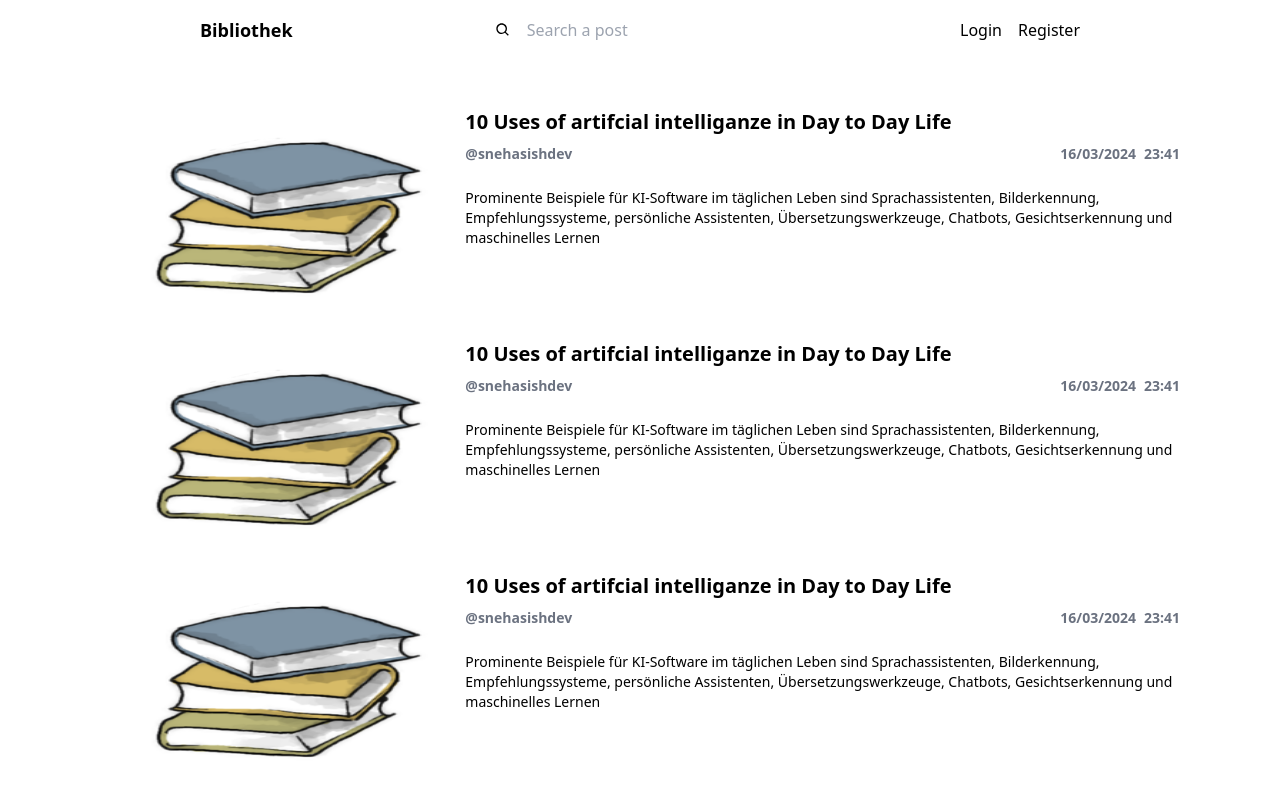
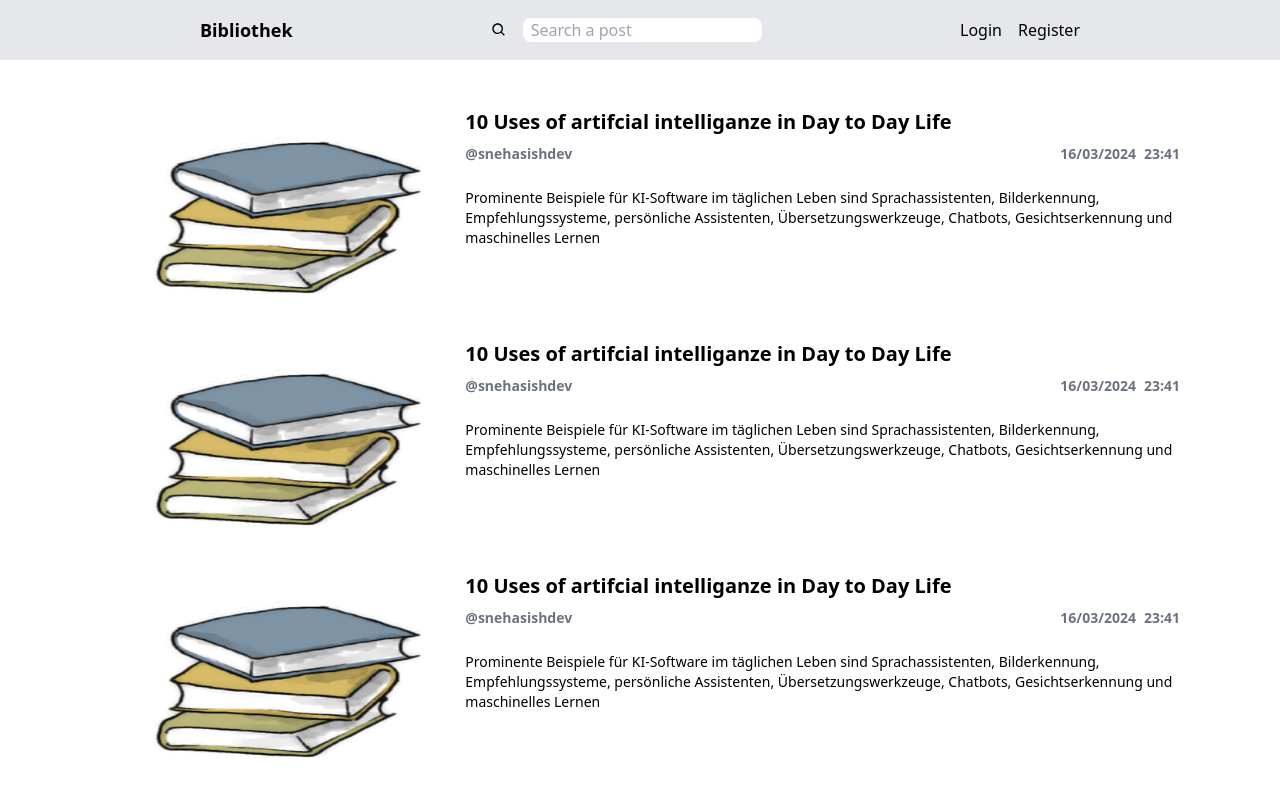
Before and after one commit to alisawiali/Biblothek-Spandau, a React (Vite) app in the folder frontend/: page / in a window 1280 px wide. Shown: the top 800 px of the page. Built offline with nearby package versions, Linux system fonts and the light colour scheme.

Commit message:
Erstellt sticke für navbar

```diff
--- a/frontend/src/compoents/navbar/Navbar.jsx
+++ b/frontend/src/compoents/navbar/Navbar.jsx
@@ -7,7 +7,7 @@ import { BiSearch } from "react-icons/bi";
 const Navbar = () => {
   const user = false;
   return (
-    <div className="flex items-center justify-between px-6 py-4 md:px-[200px] ">
+    <div className="md:sticky md:top-0 bg-gray-200 flex items-center justify-between px-6 py-4 md:px-[200px] ">
       <h1 className="text-lg md:text-x1 font-extrabold">
         <NavLink to="/">Bibliothek</NavLink>
       </h1>
@@ -16,7 +16,7 @@ const Navbar = () => {
           <BiSearch />
         </p>
         <input
-          className="outline-none px-0 text-1 "
+          className="outline-none px-0 text-1 pl-2 rounded-lg "
           type="text"
           placeholder="Search a post"
         />
--- a/frontend/src/pages/Login.jsx
+++ b/frontend/src/pages/Login.jsx
@@ -1,5 +1,6 @@
 import React from "react";
 import { NavLink } from "react-router-dom";
+import { Footer } from "../compoents/UL";
 const Login = () => {
   return (
     <>
@@ -9,7 +10,7 @@ const Login = () => {
         </h1>
         <NavLink to="/register">Register</NavLink>
       </div>
-      <div className="w-full flex justify-center items-center h-[80vh]">
+      <div className="w-full flex justify-center items-center h-[65vh]">
         <div className="flex flex-col justify-center items-center space-y-4 w-[80%] md:w-[25%]">
           <h1 className="text-xl font-bold text-left">
             Log in to your Account
@@ -36,6 +37,7 @@ const Login = () => {
           </div>
         </div>
       </div>
+      <Footer />
     </>
   );
 };
--- a/frontend/src/pages/Register.jsx
+++ b/frontend/src/pages/Register.jsx
@@ -1,5 +1,6 @@
 import React from "react";
 import { NavLink } from "react-router-dom";
+import { Footer } from "../compoents/UL";
 const Register = () => {
   return (
     <>
@@ -9,7 +10,7 @@ const Register = () => {
         </h1>
         <NavLink to="/login">Login</NavLink>
       </div>
-      <div className="w-full flex justify-center items-center h-[80vh]">
+      <div className="w-full flex justify-center items-center h-[65vh]">
         <div className="flex flex-col justify-center items-center space-y-4 w-[80%] md:w-[25%]">
           <h1 className="text-xl font-bold text-left">Create an Aaccount</h1>
           <input
@@ -39,6 +40,7 @@ const Register = () => {
           </div>
         </div>
       </div>
+      <Footer />
     </>
   );
 };
```
